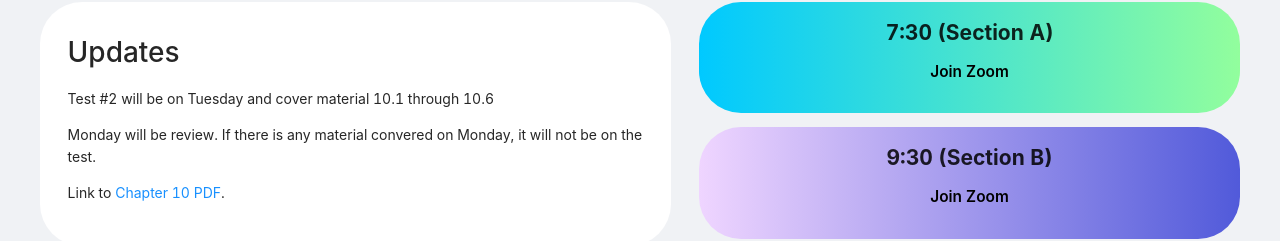
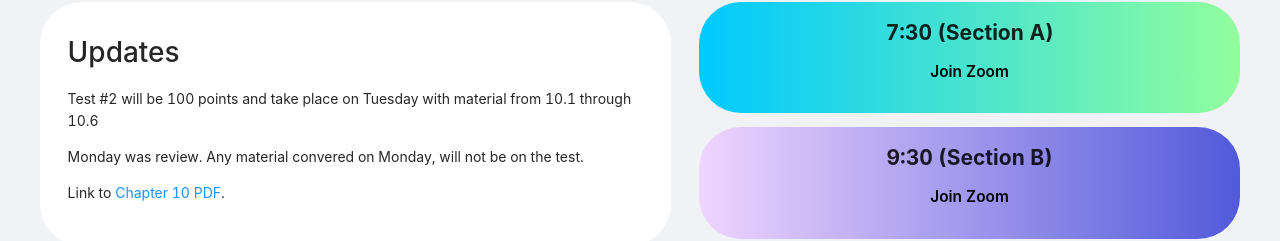
Before and after one commit to garyhtou/DH-Zoom, a React (Create React App) app: page / in a window 1280 px wide. Shown: the part 179-420 px from the top of the page. Built offline with nearby package versions, Linux system fonts and the light colour scheme; no server answers; the database is empty.

Commit message:
Add more information about Test #2

```diff
--- a/src/config.js
+++ b/src/config.js
@@ -3,10 +3,13 @@ import { Tooltip } from "antd";
 
 const updates = (
 	<>
-		<p>Test #2 will be on Tuesday and cover material 10.1 through 10.6</p>
 		<p>
-			Monday will be review. If there is any material convered on Monday, it
-			will not be on the test.
+			Test #2 will be 100 points and take place on Tuesday with material from
+			10.1 through 10.6
+		</p>
+		<p>
+			Monday was review. Any material convered on Monday, will not be on the
+			test.
 		</p>
 		<p>
 			Link to{" "}
```
